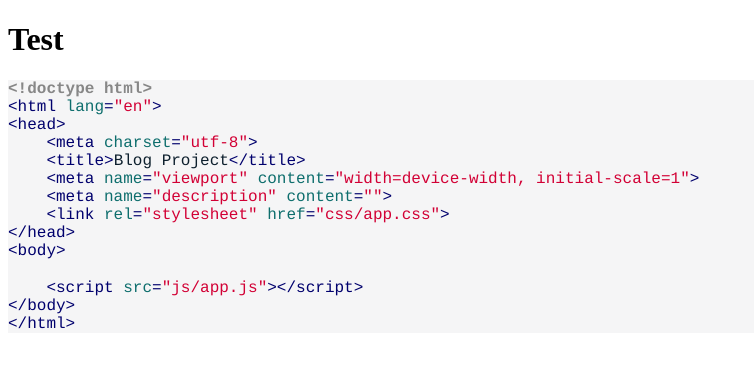
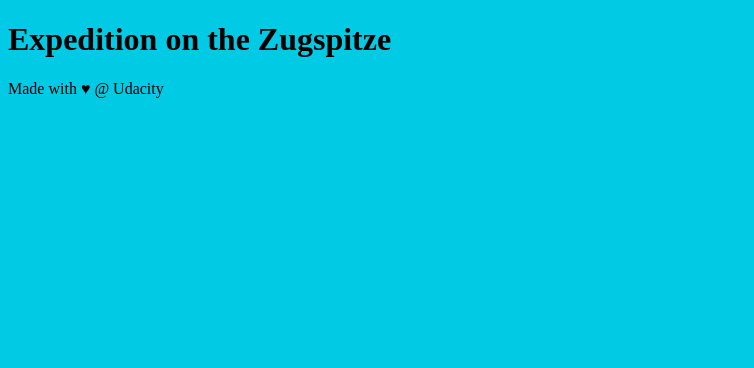
Before and after one commit to Kilian-cpu/WatchStore, a plain HTML site: page index.html in a window 1280 px wide. Shown: the whole page, without its empty margins (0-754 px from the left). Drawn offline with Linux system fonts and the light colour scheme.

Commit message:
new title

```diff
--- a/index.html
+++ b/index.html
@@ -1,38 +1,27 @@
-<!DOCTYPE html PUBLIC "-//W3C//DTD HTML 4.01//EN" "http://www.w3.org/TR/html4/strict.dtd">
-<html>
+<!doctype html>
+<html lang="en">
 <head>
-  <meta http-equiv="Content-Type" content="text/html; charset=utf-8">
-  <meta http-equiv="Content-Style-Type" content="text/css">
-  <title>Blog Project</title>
-  <meta name="Generator" content="Cocoa HTML Writer">
-  <meta name="CocoaVersion" content="1894.4">
-  <style type="text/css">
-    p.p1 {margin: 0.0px 0.0px 0.0px 0.0px; line-height: 21.0px; font: 16.0px Courier; color: #878787; -webkit-text-stroke: #878787; background-color: #f5f5f6}
-    p.p2 {margin: 0.0px 0.0px 0.0px 0.0px; line-height: 21.0px; font: 16.0px Courier; color: #00006d; -webkit-text-stroke: #00006d; background-color: #f5f5f6}
-    p.p3 {margin: 0.0px 0.0px 0.0px 0.0px; line-height: 21.0px; font: 16.0px Courier; color: #0e202e; -webkit-text-stroke: #0e202e; background-color: #f5f5f6}
-    p.p4 {margin: 0.0px 0.0px 0.0px 0.0px; line-height: 21.0px; font: 16.0px Courier; color: #d20035; -webkit-text-stroke: #d20035; background-color: #f5f5f6}
-    p.p5 {margin: 0.0px 0.0px 0.0px 0.0px; line-height: 21.0px; font: 16.0px Courier; color: #0e202e; -webkit-text-stroke: #0e202e; background-color: #f5f5f6; min-height: 19.0px}
-    span.s1 {font-kerning: none; direction: ltr; unicode-bidi: bidi-override}
-    span.s2 {font-kerning: none; color: #0e6e6d; -webkit-text-stroke: 0px #0e6e6d; direction: ltr; unicode-bidi: bidi-override}
-    span.s3 {font-kerning: none; color: #d20035; -webkit-text-stroke: 0px #d20035; direction: ltr; unicode-bidi: bidi-override}
-    span.s4 {font-kerning: none; color: #0e202e; -webkit-text-stroke: 0px #0e202e; direction: ltr; unicode-bidi: bidi-override}
-    span.s5 {font-kerning: none; color: #00006d; -webkit-text-stroke: 0px #00006d; direction: ltr; unicode-bidi: bidi-override}
-  </style>
+    <meta charset="utf-8">
+    <title>Blog Project</title>
+    <meta name="viewport" content="width=device-width, initial-scale=1">
+    <meta name="description" content="">
+    <link rel="stylesheet" href="css/app.css">
 </head>
-<body> <h1>Test</h1>
-<p class="p1"><span class="s1"><b>&lt;!doctype html&gt;</b></span></p>
-<p class="p2"><span class="s1">&lt;html </span><span class="s2">lang</span><span class="s1">=</span><span class="s3">"en"</span><span class="s1">&gt;</span></p>
-<p class="p2"><span class="s1">&lt;head&gt;</span></p>
-<p class="p2"><span class="s4"><span class="Apple-converted-space">    </span></span><span class="s1">&lt;meta </span><span class="s2">charset</span><span class="s1">=</span><span class="s3">"utf-8"</span><span class="s1">&gt;</span></p>
-<p class="p3"><span class="s1"><span class="Apple-converted-space">    </span></span><span class="s5">&lt;title&gt;</span><span class="s1">Blog Project</span><span class="s5">&lt;/title&gt;</span></p>
-<p class="p4"><span class="s4"><span class="Apple-converted-space">    </span></span><span class="s5">&lt;meta </span><span class="s2">name</span><span class="s5">=</span><span class="s1">"viewport"</span><span class="s5"> </span><span class="s2">content</span><span class="s5">=</span><span class="s1">"width=device-width, initial-scale=1"</span><span class="s5">&gt;</span></p>
-<p class="p4"><span class="s4"><span class="Apple-converted-space">    </span></span><span class="s5">&lt;meta </span><span class="s2">name</span><span class="s5">=</span><span class="s1">"description"</span><span class="s5"> </span><span class="s2">content</span><span class="s5">=</span><span class="s1">""</span><span class="s5">&gt;</span></p>
-<p class="p4"><span class="s4"><span class="Apple-converted-space">    </span></span><span class="s5">&lt;link </span><span class="s2">rel</span><span class="s5">=</span><span class="s1">"stylesheet"</span><span class="s5"> </span><span class="s2">href</span><span class="s5">=</span><span class="s1">"css/app.css"</span><span class="s5">&gt;</span></p>
-<p class="p2"><span class="s1">&lt;/head&gt;</span></p>
-<p class="p2"><span class="s1">&lt;body&gt;</span></p>
-<p class="p5"><span class="s1"></span><br></p>
-<p class="p2"><span class="s4"><span class="Apple-converted-space">    </span></span><span class="s1">&lt;script </span><span class="s2">src</span><span class="s1">=</span><span class="s3">"js/app.js"</span><span class="s1">&gt;&lt;/script&gt;</span></p>
-<p class="p2"><span class="s1">&lt;/body&gt;</span></p>
-<p class="p2"><span class="s1">&lt;/html&gt;</span></p>
+<body>
+
+    <header>
+        <h1>Expedition on the Zugspitze</h1>
+    </header>
+
+    <div class="container">
+        <main>
+
+        </main>
+    </div>
+
+    <footer>
+        Made with ♥ @ Udacity
+    </footer>
+    <script src="js/app.js"></script>
 </body>
 </html>
```
